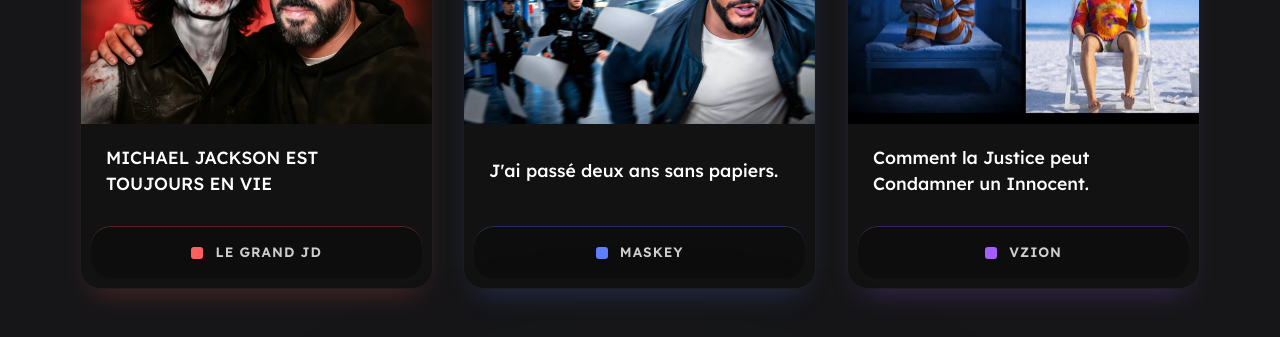
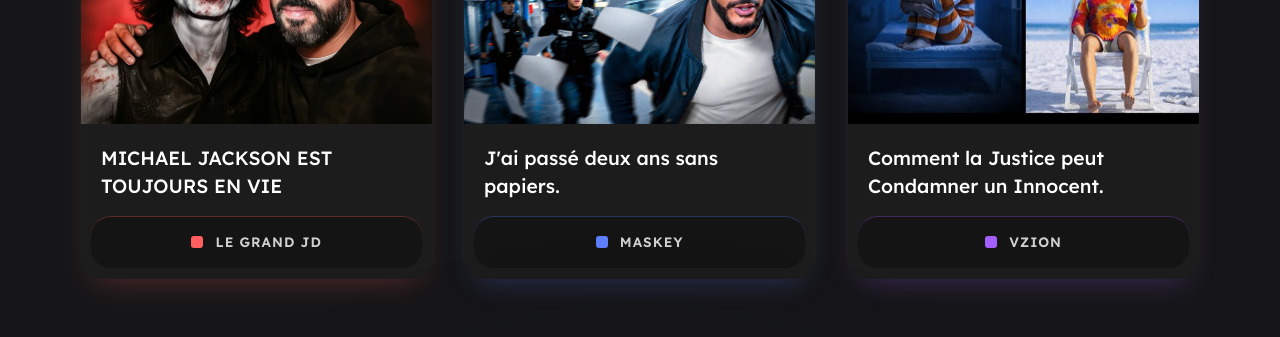
Before and after one commit to ExplicitCrea/Explicit, a React (Vite) app: page / in a window 1280 px wide. Shown: the part 1580-1917 px from the top of the page. Built offline with nearby package versions, Linux system fonts and the light colour scheme.

Commit message:
Project info

```diff
--- a/src/App.css
+++ b/src/App.css
@@ -415,6 +415,7 @@
 
 .project-info {
   padding: 0;
+  background: #1C1C1C;
   text-align: left;
   flex-grow: 1;
   display: flex;
@@ -422,10 +423,10 @@
 }
 
 .project-info h3 {
-  font-size: 1.1rem !important;
+  font-size: 1.2rem !important;
   font-weight: 500 !important;
   color: #fff !important;
-  padding: 20px 25px !important;
+  padding: 20px 25px 5px 20px  !important;
   margin: 0 !important;
   height: auto;
   min-height: 80px;
@@ -447,7 +448,7 @@
   align-items: center;
   justify-content: center;
   gap: 12px;
-  background: #0d0d0d;
+  background: #141414;
   padding: 15px 25px;
   margin: 10px auto;
   width: calc(100% - 20px);
--- a/src/App.tsx
+++ b/src/App.tsx
@@ -19,10 +19,10 @@ import colab5 from '../assets/collaborateur_5.png';
 
 const collaborators = [
   { id: 1, img: colab1, name: "Collaborateur 1", desc: "Réalisation graphique et accompagnement en motion design", color: "176, 96, 255" },
-  { id: 2, img: colab2, name: "Collaborateur 2", desc: "Expertise en montage et effets visuels cinématiques", color: "76, 255, 143" },
-  { id: 3, img: colab3, name: "Collaborateur 3", desc: "Design sonore et immersion acoustique haut de gamme", color: "99, 78, 255" },
-  { id: 4, img: colab4, name: "Collaborateur 4", desc: "Direction artistique et stratégie de contenu viral", color: "48, 221, 105" },
-  { id: 5, img: colab5, name: "Collaborateur 5", desc: "Illustration unique et identité visuelle forte", color: "163, 95, 255" }
+  { id: 2, img: colab2, name: "Collaborateur 2", desc: "Production 3D et montage vidéo", color: "76, 255, 143" },
+  { id: 3, img: colab3, name: "Collaborateur 3", desc: "Production visuelle 3D, FX et simulations de présentation", color: "99, 78, 255" },
+  { id: 4, img: colab4, name: "Collaborateur 4", desc: "Réalisation complète : montage, 3D, motion design et sound design", color: "48, 221, 105" },
+  { id: 5, img: colab5, name: "Collaborateur 5", desc: "Accompagnement VFX, création graphique et simulations", color: "163, 95, 255" }
 ];
 
 // Reusable GlowBlobs for Contact section
```
